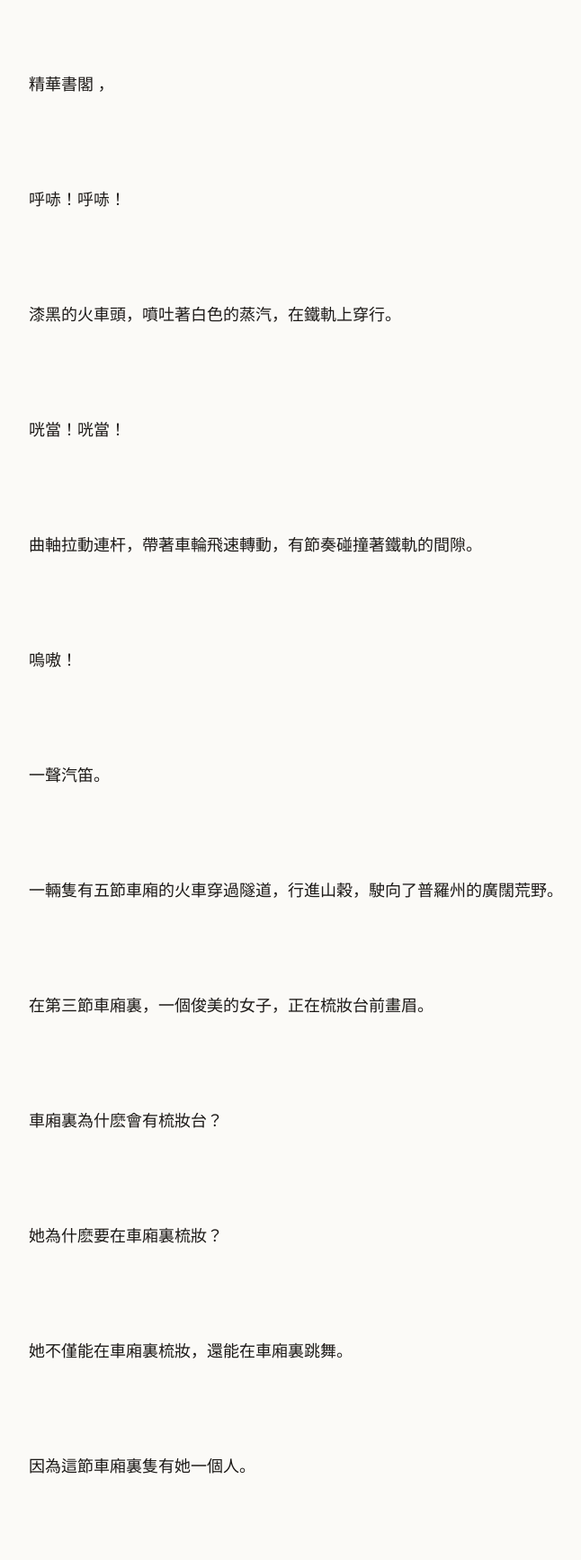
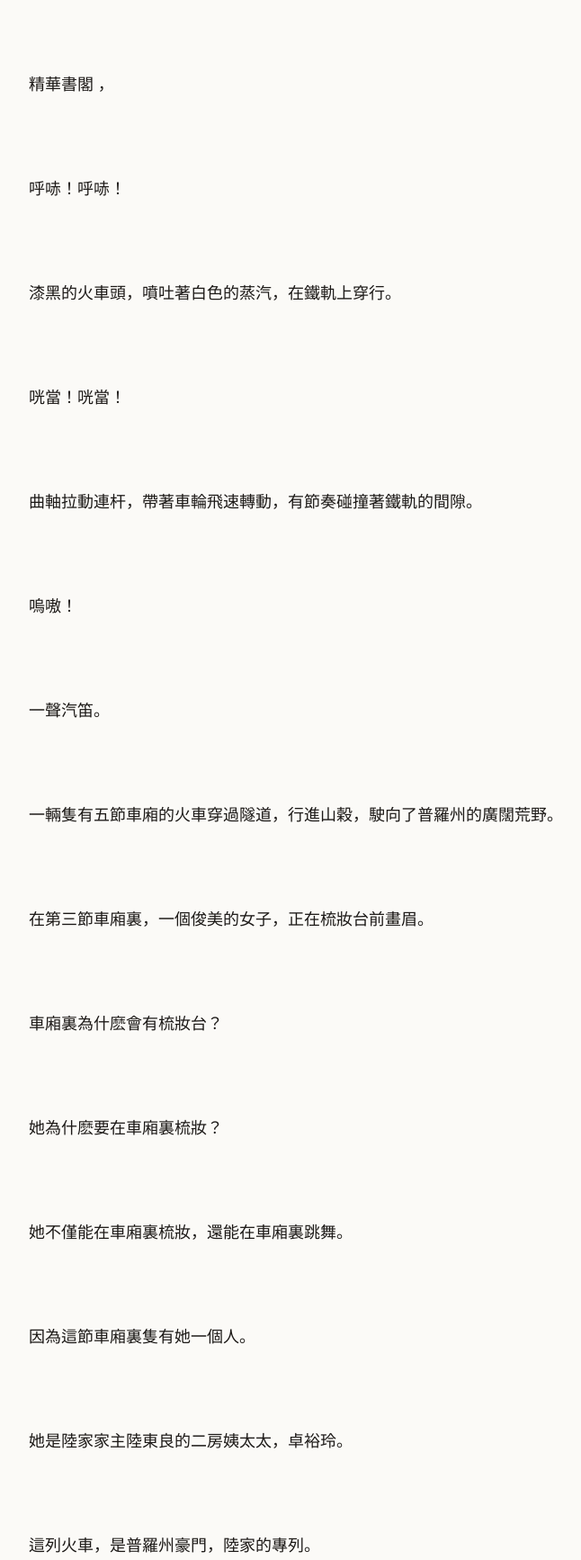
Before and after one commit to Leo23k/truyendichAI, a FastAPI app: page /chapters/6021?mode=original in a window 1280 px wide. Shown: the part 203-1937 px from the top of the page at 90% size, without its empty margins (248-894 px from the left). Run offline with FastAPI, Linux system fonts and the light colour scheme; some libraries are stand-ins or nearby versions.

Commit message:
fix: tighten reader paragraph spacing

```diff
--- a/app/templates/reader.html
+++ b/app/templates/reader.html
@@ -108,7 +108,7 @@
     </header>
     <div itemprop="articleBody" class="reader-prose whitespace-pre-line">
       {% for paragraph in display_content.replace('\r', '').split('\n') %}
-      {% if paragraph.strip() %}<p class="mb-5">{{ paragraph }}</p>{% endif %}
+      {% if paragraph.strip() %}<p class="mb-2">{{ paragraph }}</p>{% endif %}
       {% endfor %}
     </div>
   </article>
```
